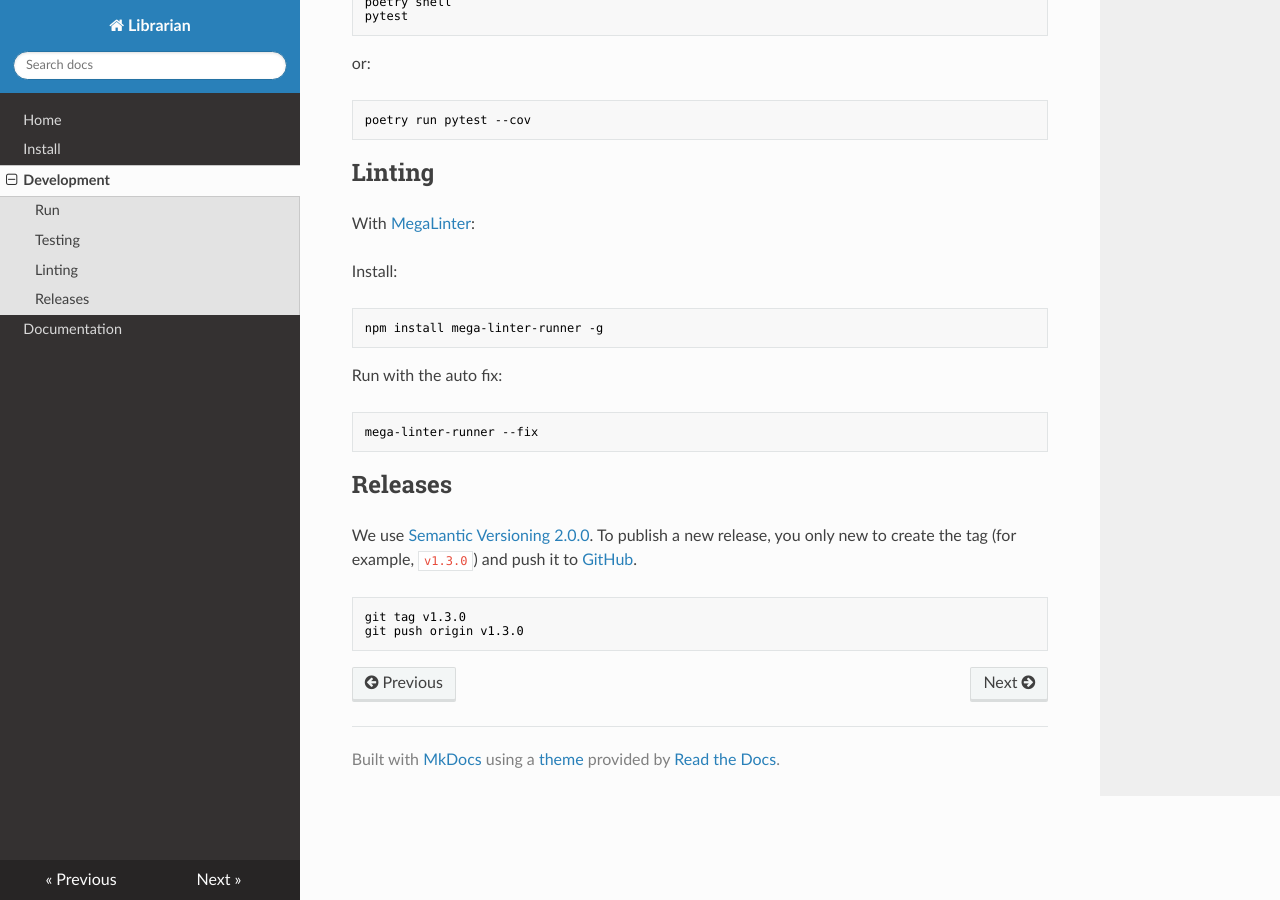
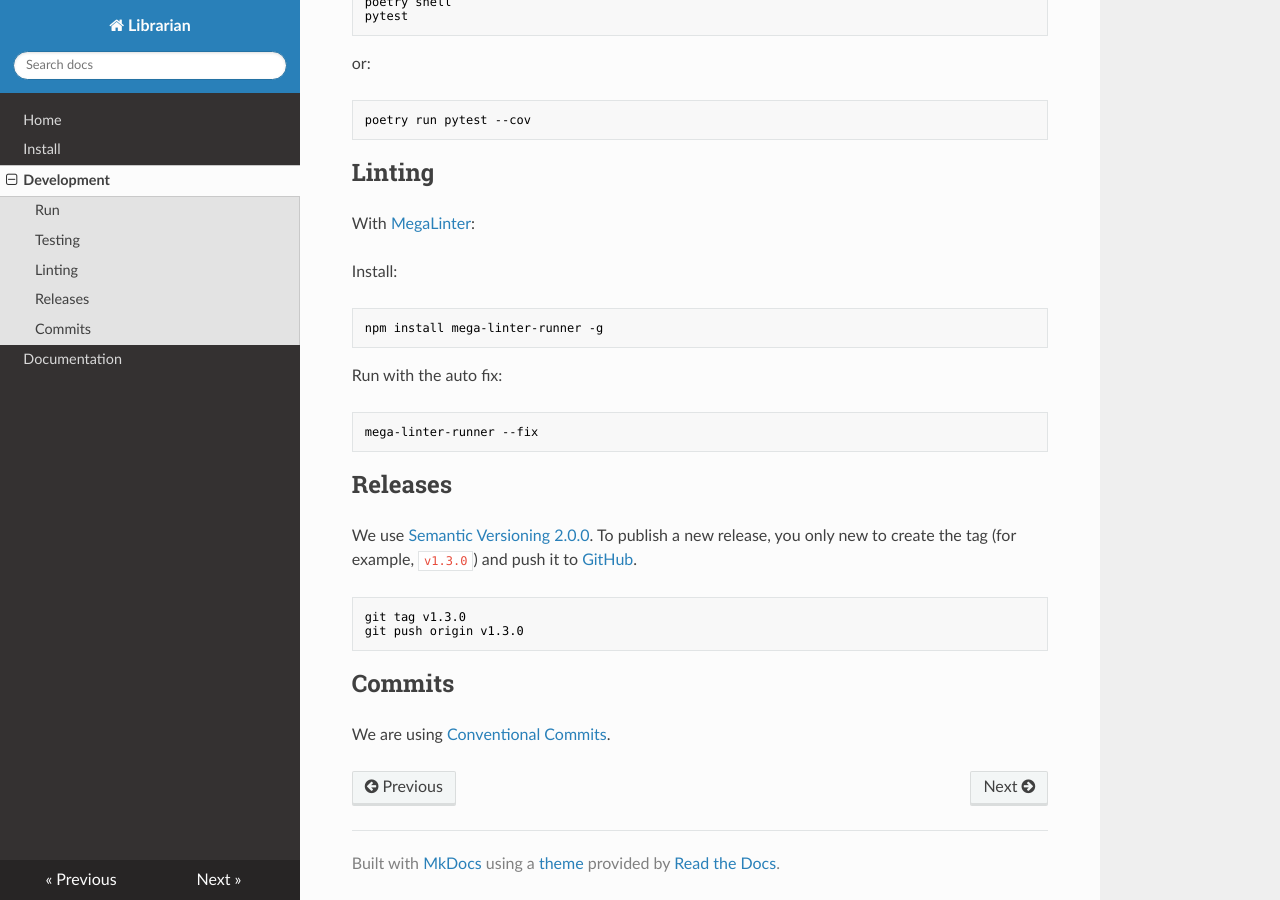
Before and after one commit to nautilus-cyberneering/nautilus-librarian, an MkDocs documentation site: the page built from docs/development.md, in a window 1280 px wide and 900 px high, scrolled down 1010 px. Built offline with MkDocs 1.6.1, drawn with Linux system fonts in a browser that asks for light colours; nearby versions of some CDN libraries.

Commit message:
docs: using Conventional Commits

````diff
--- a/docs/development.md
+++ b/docs/development.md
@@ -79,3 +79,7 @@ We use [Semantic Versioning 2.0.0](https://semver.org/spec/v2.0.0.html). To publ
 git tag v1.3.0
 git push origin v1.3.0
 ```
+
+## Commits
+
+We are using [Conventional Commits](https://www.conventionalcommits.org/en/v1.0.0/).
````
Also changed, not shown: CONTRIBUTING.md (+1 -0 lines).
